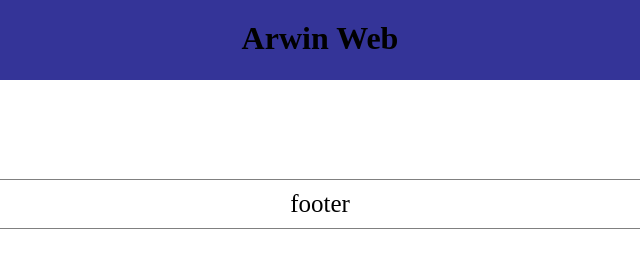
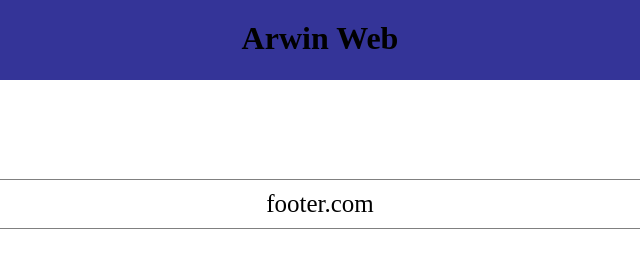
Before and after one commit to Arvin72x/Arwin-Web, a plain HTML site: page assets/pages/listpage.html in a window 1280 px wide. Shown: the full height of the page, 320-960 px from the left. Drawn offline with Linux system fonts and the light colour scheme.

Commit message:
cimmit #1

```diff
--- a/assets/pages/listpage.html
+++ b/assets/pages/listpage.html
@@ -47,7 +47,7 @@
     </main>
 
     <footer>
-        footer
+        footer.com
     </footer>
 
 </body>
```
